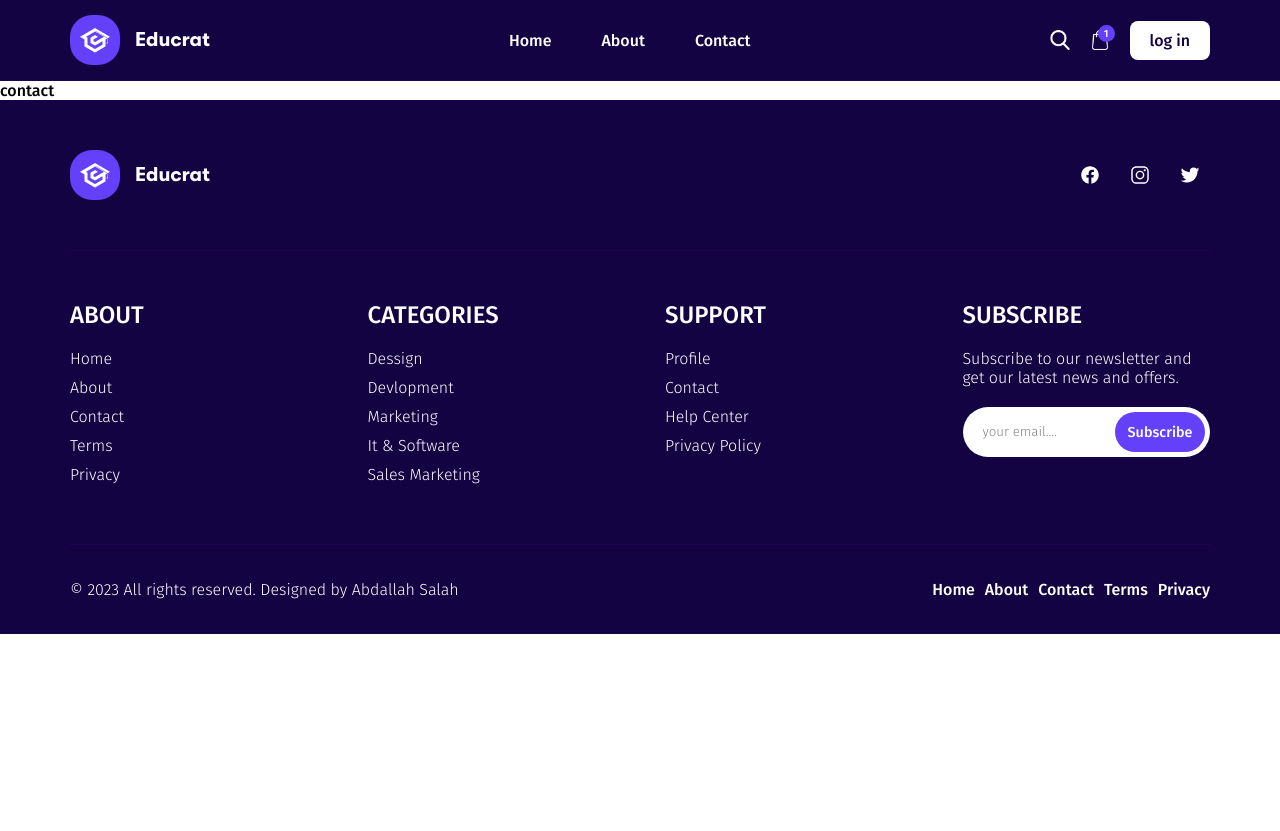
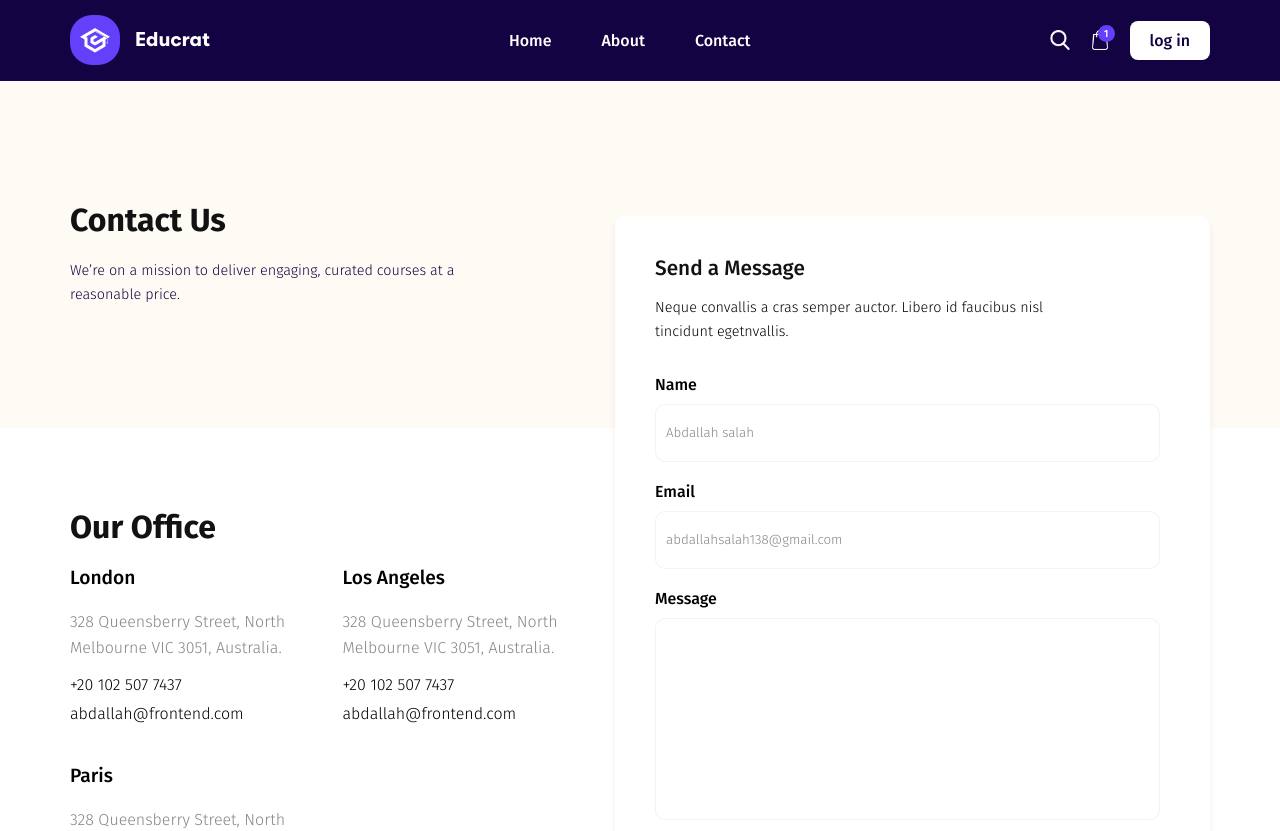
Before and after one commit to Abdallah-Sala7/courses, a React (Create React App) app: page /contact in a window 1280 px wide. Shown: the top 831 px of the page. Before the commit the page ends 800 px from the top, so only its background shows below. Built offline with nearby package versions, Linux system fonts and the light colour scheme.

Commit message:
add contact form

```diff
--- /dev/null
+++ b/src/components/CustomForm/index.jsx
@@ -0,0 +1,68 @@
+import { Rating } from '@mui/material'
+import './style.css'
+
+const CustomForm = ({isRate, isLabel, action}) => {
+  return (
+    <form action="">
+      <div className="form-group">
+        <div class="form-action">
+          {isLabel && <label htmlFor="inputName" class="form-label">Name</label>}
+
+          <div class="form-control">
+            <input
+              type="text"
+              name="inputName"
+              id="inputName"
+              placeholder="Abdallah salah"
+            />
+          </div>
+        </div>
+
+        <div class="form-action">
+          {isLabel && <label htmlFor="inputName" class="form-label">Email</label>}
+
+          <div class="form-control" >
+            <input
+              type="email"
+              name="inputName"
+              id="inputName"
+              placeholder="abdallahsalah138@gmail.com"
+            />
+          </div>
+        </div>
+
+        { isRate && (
+        <div className="review-rating">
+          <p className='rate-text'>What is it like to Course?</p>
+
+          <Rating
+            name='review-rating'
+            defaultValue={5}
+            size={'small'}
+          />
+        </div>)}
+
+        <div class="form-action">
+          {isLabel && <label htmlFor="inputName" class="form-label">Message</label>}
+
+          <div class="form-control" >
+            <textarea
+              name="messagetName"
+              id="messagetName"
+              cols="30"
+              rows="10"
+            ></textarea>
+          </div>
+        </div>
+
+        <div className="form-btn">
+          <a href="#">
+            {action  === 'review' ? 'submit review' : 'message' ? 'Send Message' : 'add'}
+          </a>
+        </div>
+      </div>
+    </form>
+  )
+}
+
+export default CustomForm
--- a/src/components/ReviewForm/style.css
+++ b/src/components/CustomForm/style.css
@@ -2,7 +2,7 @@ form{
   width: 100%;
 }
 
-form .form-action{
+form .form-group{
   display: flex;
   align-items: center;
   justify-content: space-between;
@@ -10,36 +10,32 @@ form .form-action{
   flex-wrap: wrap;
 }
 
-form .form-action .form-groub{
+form .form-group .form-action{
   width: 100%;
 }
 
-form .form-action .form-groub input{
-  height: 40px;
+form .form-group .form-action label{
+  display: inline-block;
+  margin-bottom: 10px;
 }
 
-form .form-action .form-groub input,
-form .form-action .text-area textarea{
+form .form-group .form-action :is(input, textarea){
   width: 100%;
   border: 1px solid var(--light-gray);
   border-radius: 10px;
-  padding: 10px;
+  padding: 20px 10px;
 }
 
-form .form-action .text-area{
-  width: 100%;
-}
-
-form .form-action .text-area textarea{
+form .form-group .form-action textarea{
   resize: none;
 }
 
-form .form-action .form-btn,
+form .form-group .form-btn,
 .review-rating{
   display: flex;
 }
 
-form .form-action .form-btn a{
+form .form-group .form-btn a{
   font-weight: 300;
   padding: 15px 30px;
   border-radius: 7px;
@@ -56,10 +52,8 @@ form .form-action .form-btn a{
 }
 
 
-
-
 @media (min-width: 768px){
-  form .form-action .form-groub{
+  form .form-group .form-action:not(:has(textarea)) {
     width: 45%;
   }
 }
--- a/src/components/Login/style.css
+++ b/src/components/Login/style.css
@@ -1,4 +1,5 @@
 .auth-form{
+  width: 100%;
   padding: 20px;
   border: 1px solid #EDEDED;
   border-radius: 10px;
@@ -18,16 +19,18 @@
 
 .auth-form .form-group :is(.form-control,.css-1d3z3hw-MuiOutlinedInput-notchedOutline){
   width: 100%;
+  font-size: 1rem;
+  font-weight: 300;
   border-radius: 7px;
-  padding:17px 14px;
+  padding: 17px 14px;
   border: 1px solid #EDEDED;
 }
 
 .auth-form .form-group .css-o9k5xi-MuiInputBase-root-MuiOutlinedInput-root:hover .MuiOutlinedInput-notchedOutline{
-  border: 1px solid #EDEDED;
+  border-color: #EDEDED;
 }
 
-.auth-form .form-group :is(.form-control:focus ,.Mui-focused .css-1d3z3hw-MuiOutlinedInput-notchedOutline){
+.auth-form .form-group :is(.form-control:focus ,.Mui-focused .css-1d3z3hw-MuiOutlinedInput-notchedOutline, .Mui-focused .css-1d3z3hw-MuiOutlinedInput-notchedOutline:hover){
   border: 1px solid var(--third-color);
 }
 
--- a/src/components/ReviewForm/index.jsx
+++ /dev/null
@@ -1,48 +0,0 @@
-import { Rating } from '@mui/material'
-import './style.css'
-
-const ReviewForm = () => {
-  return (
-    <form action="">
-      <div className="form-action">
-        <div className="form-groub">
-          <input
-            type="text"
-            title='name'
-            placeholder='your name'
-          />
-        </div>
-
-        <div className="form-groub">
-          <input
-            type="email"
-            title='email'
-            placeholder='your email'
-          />
-        </div>
-
-        <div className="review-rating">
-          <p className='rate-text'>What is it like to Course?</p>
-
-          <Rating
-            name='review-rating'
-            defaultValue={5}
-            size={'small'}
-          />
-        </div>
-
-        <div className="text-area">
-          <textarea name="" id="" placeholder='your massge....' cols="30" rows="10"></textarea>
-        </div>
-
-        <div className="form-btn">
-          <a href="#">
-            submit review
-          </a>
-        </div>
-      </div>
-    </form>
-  )
-}
-
-export default ReviewForm
--- a/src/pages/AuthPage/index.jsx
+++ b/src/pages/AuthPage/index.jsx
@@ -15,18 +15,18 @@ const AuthPage = () => {
     <section className='auth'>
       <div className="container">
         <div className="auth-btns">
-          <a href="#" onClick={(e) => handleAuthContint(e, 'login')} className={authContint == 'login' && 'active'}>
+          <a href="#" onClick={(e) => handleAuthContint(e, 'login')} className={`login-btn ${authContint == 'login' && 'active'}`}>
             login
           </a>
 
-          <a href="#" onClick={(e) => handleAuthContint(e, 'register')} className={authContint == 'register' && 'active'}>
+          <a href="#" onClick={(e) => handleAuthContint(e, 'register')} className={`login-btn ${authContint == 'register' && 'active'}`}>
             register
           </a>
         </div>
 
         <div className="auth-layout">
           {
-            authContint == 'register' ? <Register /> : <Login />
+            authContint === 'register' ? <Register /> : <Login />
           }
         </div>
       </div>
--- /dev/null
+++ b/src/pages/ContactUs/index.jsx
@@ -0,0 +1,93 @@
+import './style.css'
+
+import CustomForm from '../../components/CustomForm'
+
+const ContactUs = () => {
+  return (
+    <>
+    <header className='contact-us'>
+      <div className="container">
+        <div className="contact-info">
+          <h1 className="section-title">Contact Us</h1>
+
+          <p className="section-info">
+            We’re on a mission to deliver engaging, curated courses at a reasonable price.
+          </p>
+        </div>
+      </div>
+    </header>
+
+    <section className="our-offices">
+      <div className="container">
+        <h1 className="section-title">our office</h1>
+
+        <div className="office-layout">
+          <div className="office-left">
+            <div className="office-info-box">
+              <h2 className="office-info-title">london</h2>
+
+              <p className="office-info-desc">
+                328 Queensberry Street, North Melbourne VIC 3051, Australia.
+              </p>
+
+              <a href="tel:+201025077437" className='office-info-link'>
+                +20 102 507 7437
+              </a>
+
+              <a href="mailto:abdallahsalah138@gmail.com" className='office-info-link'>
+                abdallah@frontend.com
+              </a>
+            </div>
+
+            <div className="office-info-box">
+              <h2 className="office-info-title">los angeles</h2>
+
+              <p className="office-info-desc">
+                328 Queensberry Street, North Melbourne VIC 3051, Australia.
+              </p>
+
+              <a href="tel:+201025077437" className='office-info-link'>
+                +20 102 507 7437
+              </a>
+
+              <a href="mailto:abdallahsalah138@gmail.com" className='office-info-link'>
+                abdallah@frontend.com
+              </a>
+            </div>
+
+            <div className="office-info-box">
+              <h2 className="office-info-title">paris</h2>
+
+              <p className="office-info-desc">
+                328 Queensberry Street, North Melbourne VIC 3051, Australia.
+              </p>
+
+              <a href="tel:+201025077437" className='office-info-link'>
+                +20 102 507 7437
+              </a>
+
+              <a href="mailto:abdallahsalah138@gmail.com" className='office-info-link'>
+                abdallah@frontend.com
+              </a>
+            </div>
+          </div>
+
+          <div className='contact-form'>
+            <h3 className="contact-form-title">
+              Send a Message
+            </h3>
+
+            <p className="contact-form-desc">
+              Neque convallis a cras semper auctor. Libero id faucibus nisl tincidunt egetnvallis.
+            </p>
+
+            <CustomForm isLabel={true} isRate={false} action='massege' />
+          </div>
+        </div>
+      </div>
+    </section>
+    </>
+  )
+}
+
+export default ContactUs
--- /dev/null
+++ b/src/pages/ContactUs/style.css
@@ -0,0 +1,115 @@
+header.contact-us{
+  padding: 120px 0;
+  background-color: #FEFBF4;
+}
+
+.contact-us .contact-info{
+  width: 400px;
+}
+
+.contact-us .contact-info :is(.section-title, .section-info){
+  text-align: left;
+}
+
+.contact-us .contact-info .section-info{
+  margin-bottom: 0px;
+  color: var(--primary-color);
+  line-height: 1.7;
+  font-size: 0.9rem;
+}
+
+/************section-title*********************/
+
+.our-offices .section-title{
+  text-align: left;
+}
+
+.office-layout,
+.office-layout .office-left{
+  display: flex;
+  justify-content: space-between;
+  flex-wrap: wrap;
+  gap: 30px;
+}
+
+.office-layout > div{
+  width: 100%;
+}
+
+.office-layout .office-left .office-info-box{
+  width: calc(50% - 15px);
+  display: flex;
+  flex-direction: column;
+}
+
+.office-layout .office-left .office-info-box .office-info-title{
+  font-size: 1.2em;
+  font-weight: 500;
+  text-transform: capitalize;
+  margin-bottom: 20px;
+}
+
+.office-layout .office-left .office-info-box .office-info-desc{
+  font-weight: 300;
+  line-height: 1.6;
+  margin-bottom: 15px;
+  color: var(--dark-gray);
+}
+
+.office-layout .office-left .office-info-box .office-info-link{
+  font-weight: 300;
+  width: fit-content;
+  transition: 0.3s linear color;
+}
+
+.office-layout .office-left .office-info-box .office-info-link:hover{
+  color: var(--secondary-color);
+}
+
+.office-layout .office-left .office-info-box .office-info-link:not(:last-child){
+  margin-bottom: 10px;
+}
+
+/* form */
+
+.office-layout .contact-form{
+  position: sticky;
+  top: 10px;
+  height: fit-content;
+  background-color: var(--white-color);
+  padding: 40px;
+  border-radius: 10px;
+  box-shadow: 0px 5px 7px rgb(36 36 36 / 7%)
+}
+
+.office-layout .contact-form .contact-form-title{
+  font-size: 1.3rem;
+  font-weight: 500;
+  margin-bottom: 15px;
+  color: var(--dark-color);
+}
+
+.office-layout .contact-form .contact-form-desc{
+  font-size: 0.9rem;
+  font-weight: 300;
+  line-height: 1.7;
+  margin: 0 85px 30px 0;
+}
+
+.office-layout .contact-form form .form-group .form-action{
+  width: 100%;
+}
+
+.office-layout .contact-form form{
+  padding-right: 10px;
+}
+
+@media (min-width: 992px){
+  .office-layout > div{
+    flex: 1;
+  }
+
+  .office-layout .contact-form{
+    margin-top: -350px;
+  }
+}
--- a/src/pages/Details/index.jsx
+++ b/src/pages/Details/index.jsx
@@ -4,9 +4,10 @@ import { Link, useParams } from 'react-router-dom'
 import './style.css'
 
 import { chatbubble, check, clock, play, reading, star} from '../../assets/images'
+
 import { useGetCourseByIdQuery } from '../../server/courseApi'
 import ReviewCard from '../../components/ReviewCard'
-import ReviewForm from '../../components/ReviewForm'
+import CustomForm from '../../components/CustomForm'
 import CourseWidget from '../../components/CourseWidget'
 
 
@@ -242,7 +243,7 @@ const Details = () => {
               </h6>
 
               <div className="review-form">
-                <ReviewForm />
+                <CustomForm isLabel={false} isRate={true} action='review' />
               </div>
             </div>
           </div>
```
Also changed, not shown: src/index.js (+6 -6 lines), src/pages/index.js (+6 -1 lines).
